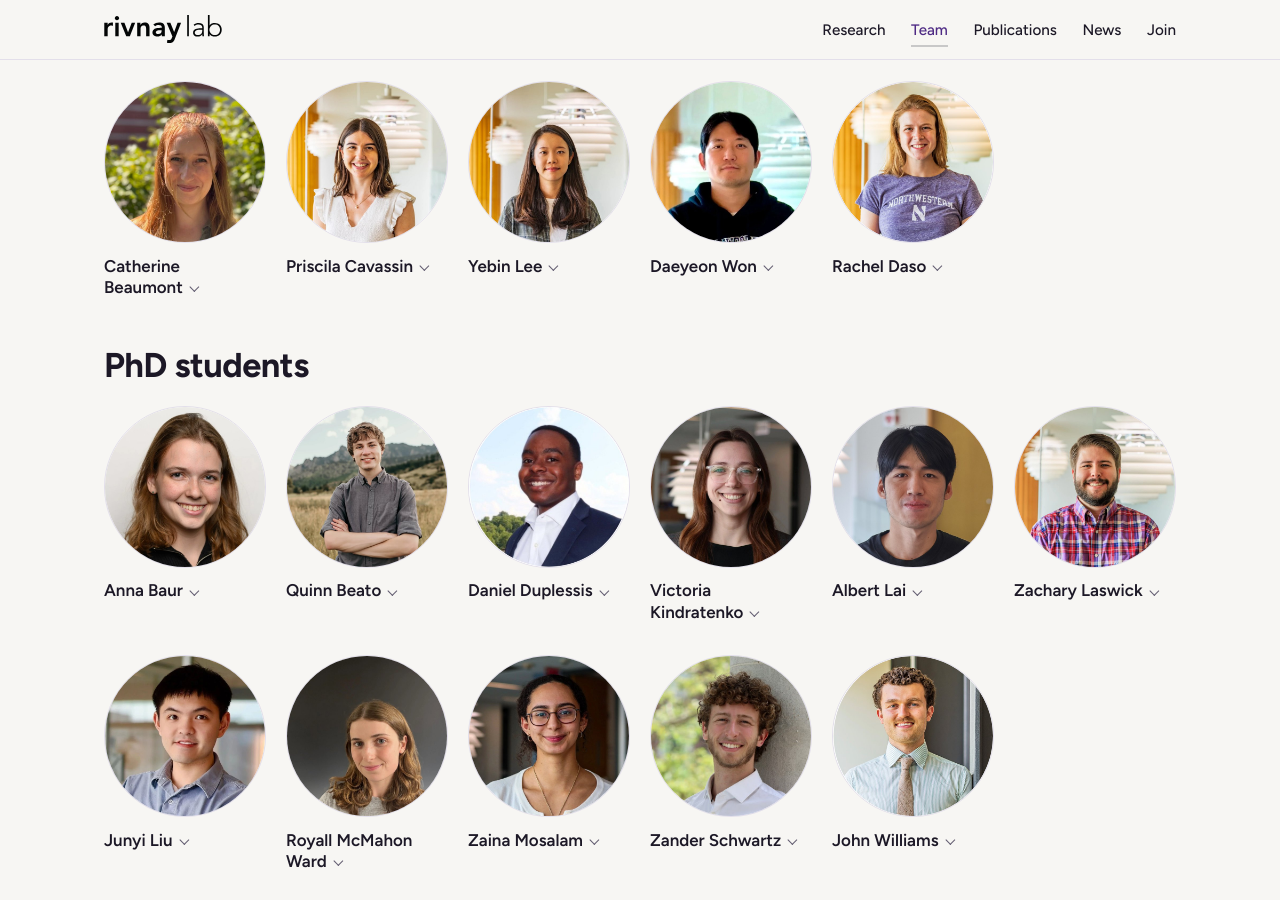
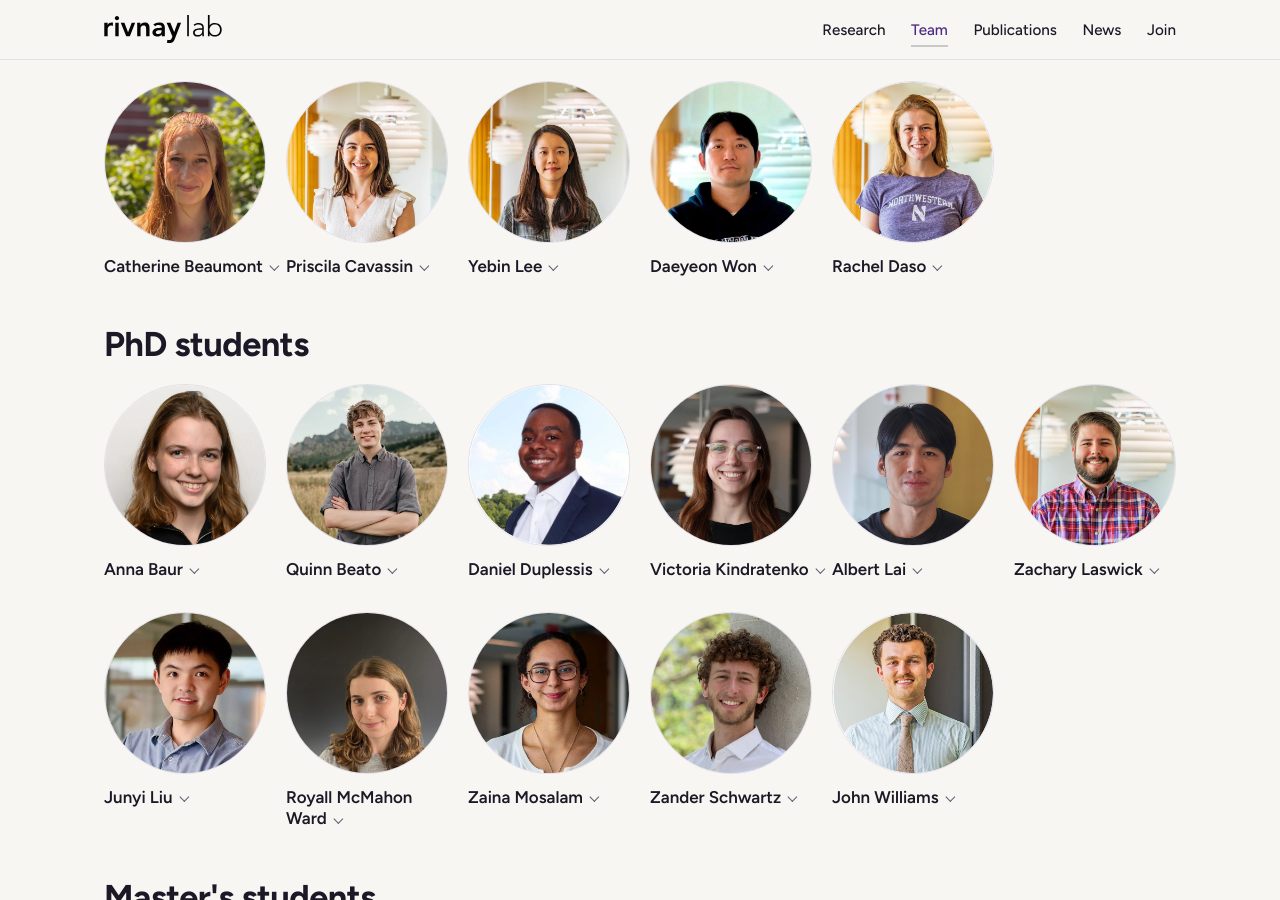
Before and after one commit to jtwillia01/rivnay-lab, a Jekyll site: the page built from team.html, in a window 1280 px wide and 900 px high, scrolled down 1788 px. Built offline with Jekyll 4.4.1, drawn with Linux system fonts in a browser that asks for light colours.

Commit message:
Team: let the chevron hang into the column gutter so names wrap on their own width
Co-Authored-By: Claude Opus 5 <noreply@anthropic.com>

```diff
--- a/assets/css/style.css
+++ b/assets/css/style.css
@@ -248,7 +248,7 @@ html.snap { scroll-snap-type: y proximity; }
 .person summary { list-style: none; cursor: pointer; display: block; }
 .person summary::-webkit-details-marker { display: none; }
 .person img { width: 162px; aspect-ratio: 1; object-fit: cover; border-radius: 50%; border: 1px solid var(--line); background: var(--paper); }  /* fixed, so every section matches */
-.person .name { display: block; font-family: var(--sans); font-weight: 600; font-size: 1.06rem; line-height: 1.25; margin-top: 0.8rem; }
+.person .name { display: block; font-family: var(--sans); font-weight: 600; font-size: 1.06rem; line-height: 1.25; margin-top: 0.8rem; margin-right: -1rem; }  /* the chevron hangs into the gutter, so names wrap on their own width */
 .person .tail { white-space: nowrap; }
 .person .role { display: block; color: var(--muted); font-size: var(--fs-sm); margin-top: 0.15rem; }
 /* the name is the control: a hairline chevron sits beside it and turns over when the card opens */
```
